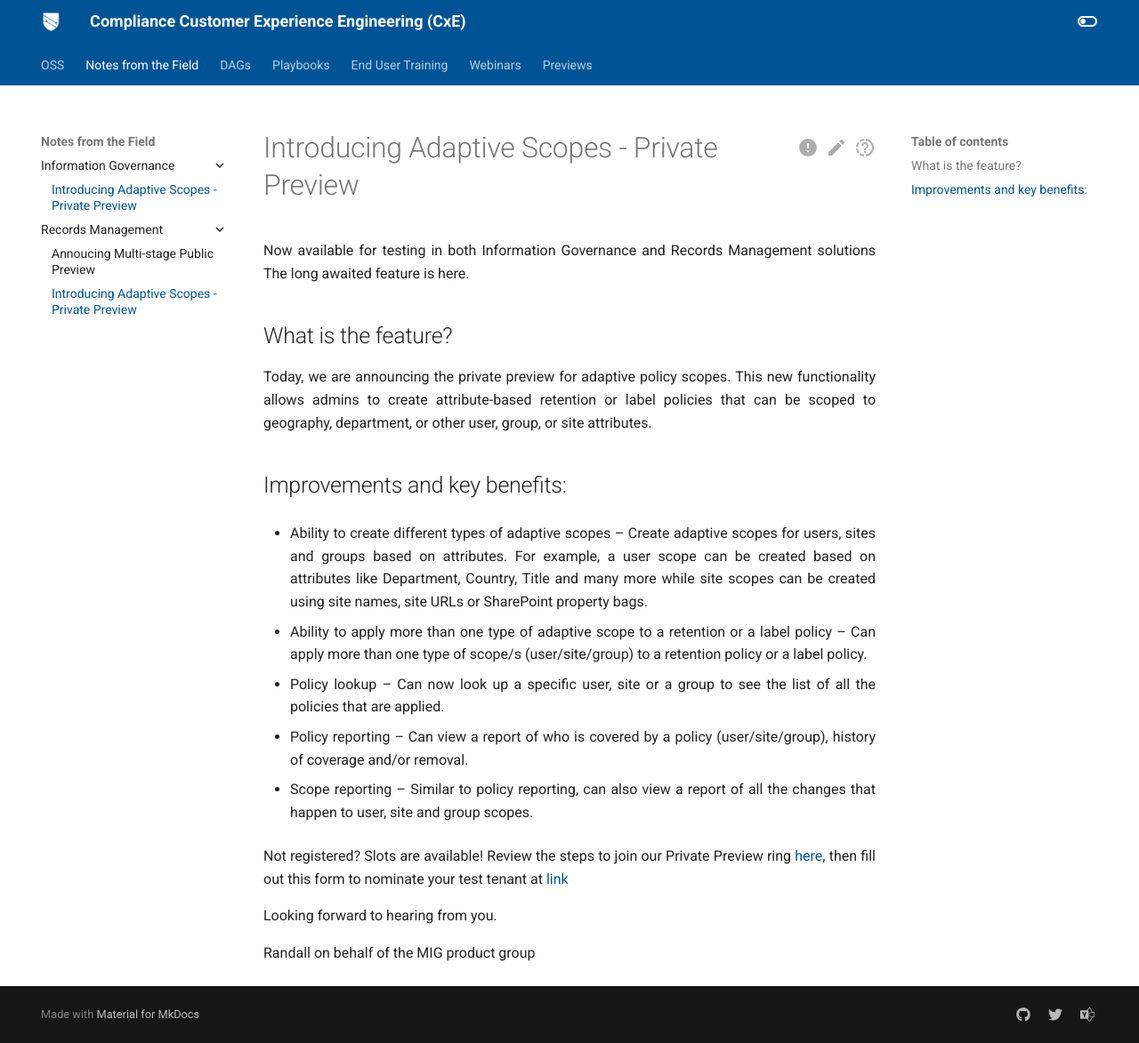
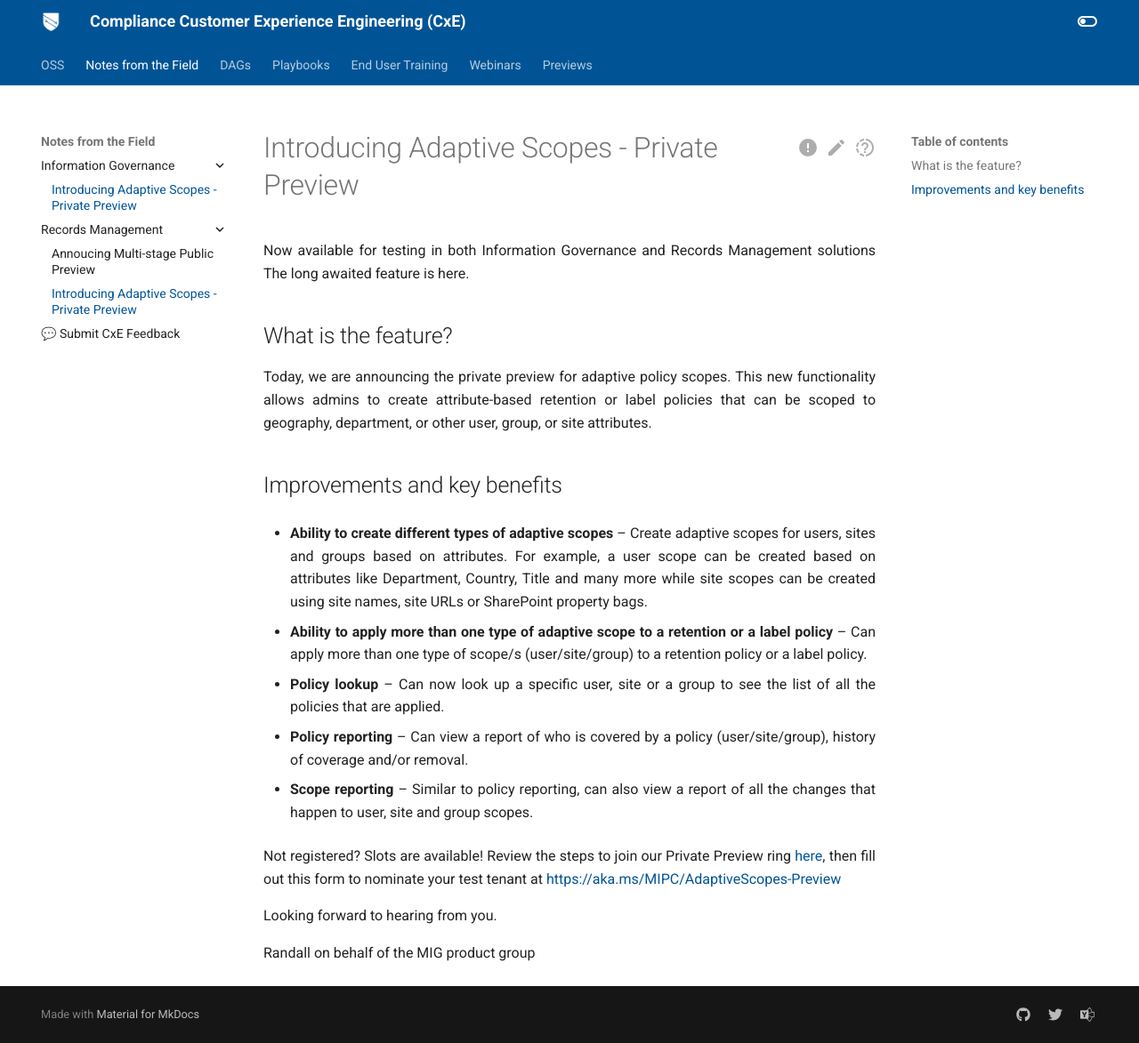
Before and after one commit to microsoft/ComplianceCxE, an MkDocs documentation site: the page built from docs/notes/mig/adpscp.md, in a window 1280 px wide and 1173 px high. Shown: the whole window at 89% size. Built offline with MkDocs 1.6.1 and Material for MkDocs 9.7.7, drawn with Linux system fonts in a browser that asks for light colours; comment, search, counter and statistics services are not loaded; old or Windows-style settings are respelled for this version of MkDocs.

Commit message:
add feedback, fix images/formatting

```diff
--- a/docs/notes/mig/adpscp.md
+++ b/docs/notes/mig/adpscp.md
@@ -7,20 +7,20 @@
 Today, we are  announcing the private preview for adaptive policy scopes. This new functionality allows admins to create attribute-based retention or label policies that can be scoped to geography, department, or other user, group, or site attributes.
 
 
-## Improvements and key benefits:
+## Improvements and key benefits
 
-* Ability to create different types of adaptive scopes – Create adaptive scopes for users, sites and groups based on attributes. For example, a user scope can be created based on attributes like Department, Country, Title and many more while site scopes can be created using site names, site URLs or SharePoint property bags.
+* **Ability to create different types of adaptive scopes** – Create adaptive scopes for users, sites and groups based on attributes. For example, a user scope can be created based on attributes like Department, Country, Title and many more while site scopes can be created using site names, site URLs or SharePoint property bags.
 
-* Ability to apply more than one type of adaptive scope to a retention or a label policy – Can apply more than one type of scope/s (user/site/group) to a retention policy or a label policy.
+* **Ability to apply more than one type of adaptive scope to a retention or a label policy** – Can apply more than one type of scope/s (user/site/group) to a retention policy or a label policy.
 
-* Policy lookup – Can now look up a specific user, site or a group to see the list of all the policies that are applied.
+* **Policy lookup** – Can now look up a specific user, site or a group to see the list of all the policies that are applied.
 
-* Policy reporting – Can view a report of who is covered by a policy (user/site/group), history of coverage and/or removal.
+* **Policy reporting** – Can view a report of who is covered by a policy (user/site/group), history of coverage and/or removal.
 
-* Scope reporting – Similar to policy reporting, can also view a report of all the changes that happen to user, site and group scopes.
+* **Scope reporting** – Similar to policy reporting, can also view a report of all the changes that happen to user, site and group scopes.
 
 
-Not registered? Slots are available! Review the steps to join our Private Preview ring [here](https://aka.ms/MIPC/JoinPreviews), then fill out this form to nominate your test tenant at [link](https://aka.ms/MIPC/AdaptiveScopes-Preview)
+Not registered? Slots are available! Review the steps to join our Private Preview ring [here](https://aka.ms/MIPC/JoinPreviews), then fill out this form to nominate your test tenant at [https://aka.ms/MIPC/AdaptiveScopes-Preview](https://aka.ms/MIPC/AdaptiveScopes-Preview)
 
 
 Looking forward to hearing from you.
--- a/mkdocs.yml
+++ b/mkdocs.yml
@@ -11,6 +11,7 @@
       - Data Loss Prevention (DLP): resources/dlp.md
       - Insider Risk Management (IR): resources/ir.md
       - Compliance Manager (CM): resources/cm.md
+      - 💬 Submit CxE Feedback: https://aka.ms/mipc/mipcOSS
     - Notes from the Field:
       #- Compliance Manager: notes/cm.md
       #- Advanced eDiscovery: notes/aed.md
@@ -24,6 +25,7 @@
         - Introducing Adaptive Scopes - Private Preview: notes/mig/adpscp.md
       #- Information Protection: notes/mip.md
       #- Data Loss Prevention: notes/dlp.md
+      - 💬 Submit CxE Feedback: https://aka.ms/mipc/mipcOSS
     - DAGs:
       - Getting Started: dag.md
       - Compliance Manager: dag/cm.md
@@ -33,6 +35,7 @@
       - Microsoft Information Governance and Records Management: dag/mig-rm.md
       - Microsoft Information Protection and Data Loss Prevention: dag/mip-dlp.md
       - Resources: dag/dag-resources.md
+      - 💬 Submit CxE Feedback: https://aka.ms/mipc/mipcOSS
     #- PowerShell:
       #- Compliance Manager: powershell/cm.md
       #- Advanced eDiscovery: powershell/aed.md
@@ -43,14 +46,21 @@
       #- Records Management: powershell/rm.md
       #- Information Protection: powershell/mip.md
       #- Data Loss Prevention: powershell/dlp.md
+      #- 💬 Submit CxE Feedback: https://aka.ms/mipc/mipcOSS
     - Playbooks:
       - Exchange ETR to DLP Playbook: playbooks/etr2dlp.md
       - Teams DLP Playbook: playbooks/teamsdlp.md
+      - 💬 Submit CxE Feedback: https://aka.ms/mipc/mipcOSS
     - End User Training:
       - Sensitivity Labels: enduser\sensitivity.md
       - Retention Labels: enduser\retention.md
-    - Webinars: webinars.md
-    - Previews: previews.md
+      - 💬 Submit CxE Feedback: https://aka.ms/mipc/mipcOSS
+    - Webinars:
+      - Past Webinars: webinars.md
+      - 💬 Submit CxE Feedback: https://aka.ms/mipc/mipcOSS
+    - Previews:
+      - Join Private Previews: previews.md
+      - 💬 Submit CxE Feedback: https://aka.ms/mipc/mipcOSS
 theme:
   name: material
   language: en
@@ -88,7 +98,5 @@
   - toc:
       permalink: ⚓︎
   - admonition
-  - pymdownx.details
-  - pymdownx.superfences
 plugins:
   - search
```
Also changed, not shown: docs/dag/aed-audit.md (+8 -2 lines), docs/dag/mcca.md (+4 -1 lines), docs/dag/mip-dlp.md (+12 -3 lines), docs/index.md (+4 -4 lines).
